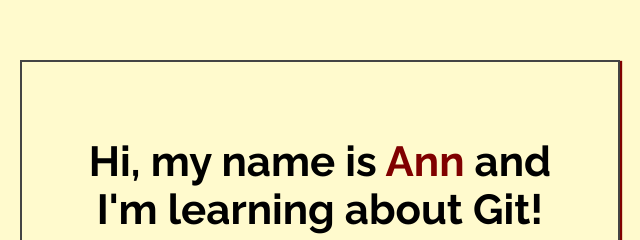
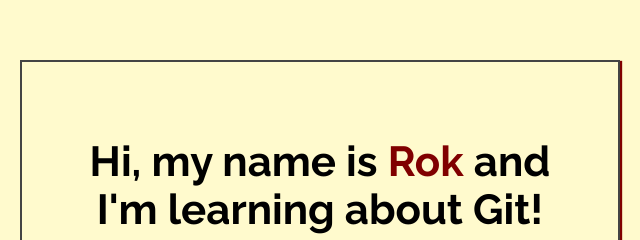
Before and after one commit to Rokbeak/Website-Design-for-First-Project, a plain HTML site: page index.html in a window 1280 px wide. Shown: the part 188-428 px from the top of the page, 320-960 px from the left. Drawn offline with Linux system fonts and the light colour scheme.

Commit message:
Added name to index.html

```diff
--- a/index.html
+++ b/index.html
@@ -14,7 +14,7 @@
 <body>
 
     <div class="greeting">
-        <h1>Hi, my name is <span class="highlight">Ann</span> and I'm learning about Git! </h1>
+        <h1>Hi, my name is <span class="highlight">Rok</span> and I'm learning about Git! </h1>
 
         <p>Yay! Git is the best!</p>
     </div>
```
